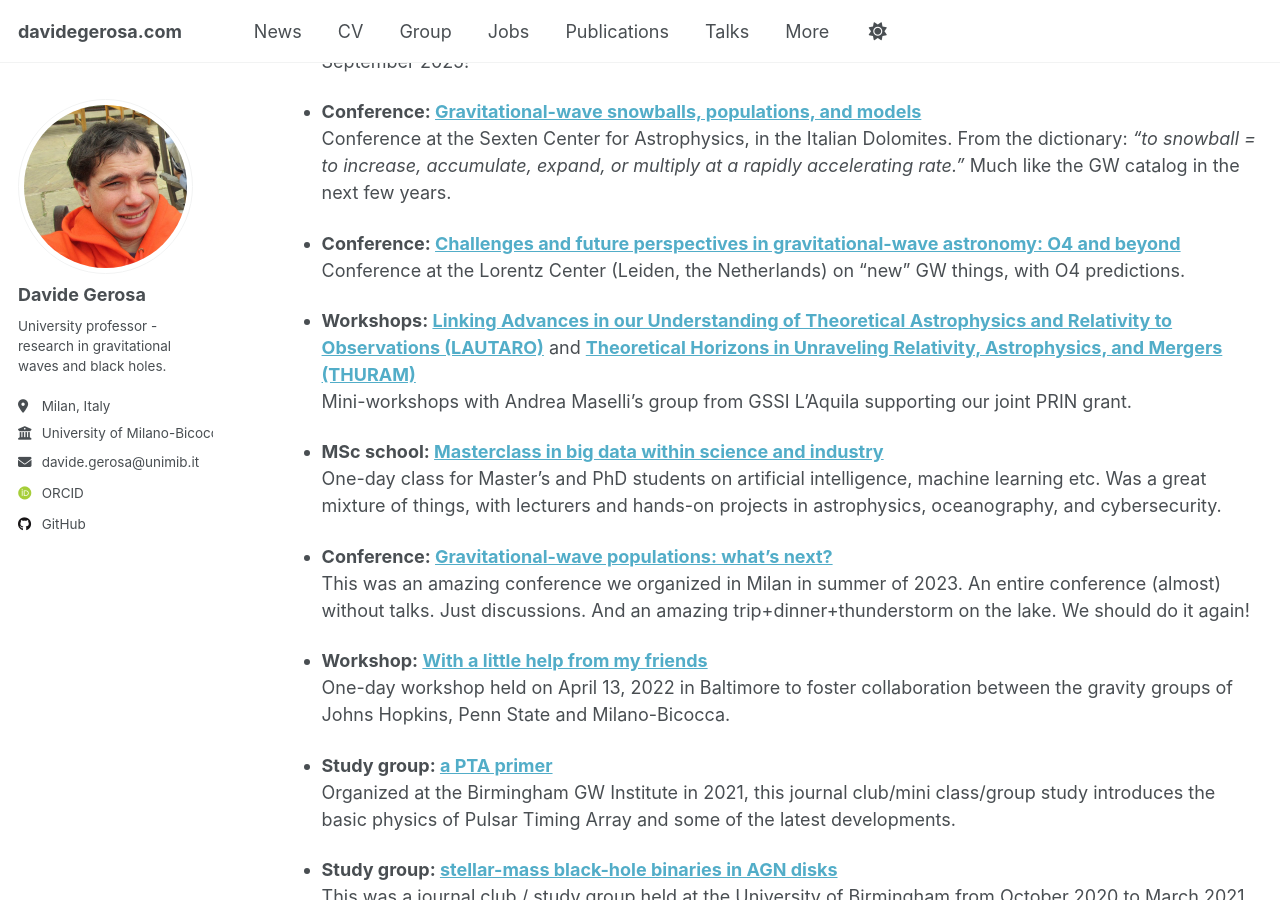
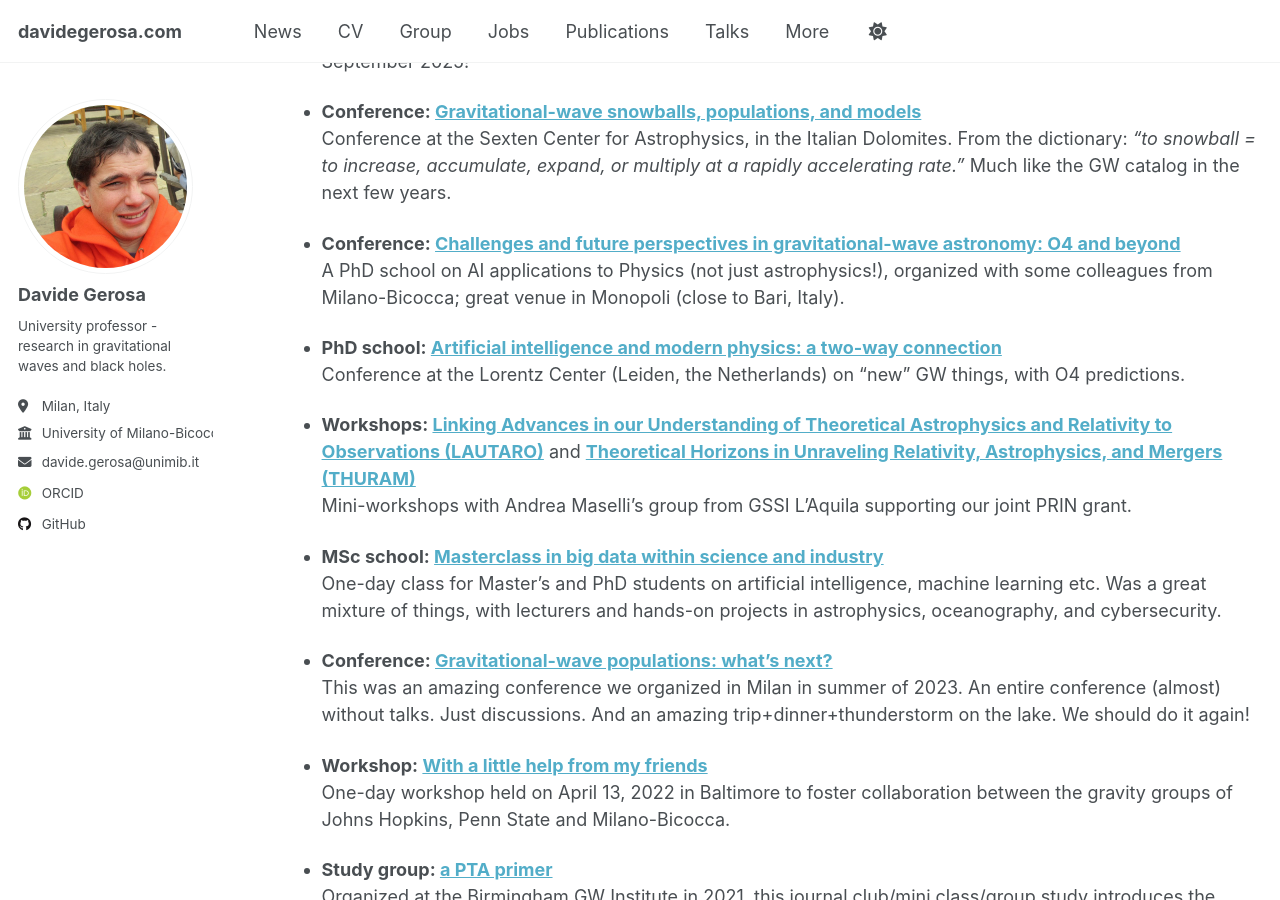
Before and after one commit to dgerosa/website, a Jekyll site: the page built from _pages/conferences.md, in a window 1280 px wide and 900 px high, scrolled down 333 px. Built offline with Jekyll 4.4.1, drawn with Linux system fonts in a browser that asks for light colours; some web fonts are replaced.

Commit message:
Sun Aug 17 09:03:44 CEST 2025

```diff
--- a/_pages/conferences.md
+++ b/_pages/conferences.md
@@ -18,7 +18,10 @@ List of conferences, workshops, and study groups I have organized, together with
 - **Conference: [Gravitational-wave snowballs, populations, and models](https://sites.google.com/unimib.it/gwsnowballs)**
   Conference at the Sexten Center for Astrophysics, in the Italian Dolomites. From the dictionary: *"to snowball = to increase, accumulate, expand, or multiply at a rapidly accelerating rate."* Much like the GW catalog in the next few years.
 
-- **Conference: [Challenges and future perspectives in gravitational-wave astronomy: O4 and beyond](https://www.lorentzcenter.nl/challenges-and-future-perspectives-in-gravitational-wave-astronomy-o4-and-beyond.html)**
+- **Conference: [Challenges and future perspectives in gravitational-wave astronomy: O4 and beyond](https://agenda.infn.it/event/40881/)**
+  A PhD school on AI applications to Physics (not just astrophysics!), organized with some colleagues from Milano-Bicocca; great venue in Monopoli (close to Bari, Italy).
+
+- **PhD school: [Artificial intelligence and modern physics: a two-way connection](https://www.lorentzcenter.nl/challenges-and-future-perspectives-in-gravitational-wave-astronomy-o4-and-beyond.html)**
   Conference at the Lorentz Center (Leiden, the Netherlands) on "new" GW things, with O4 predictions.
 
 - **Workshops: [Linking Advances in our Understanding of Theoretical Astrophysics and Relativity to Observations (LAUTARO)](/lautaro/)** and **[Theoretical Horizons in Unraveling Relativity, Astrophysics, and Mergers (THURAM)](/thuram)**
```
